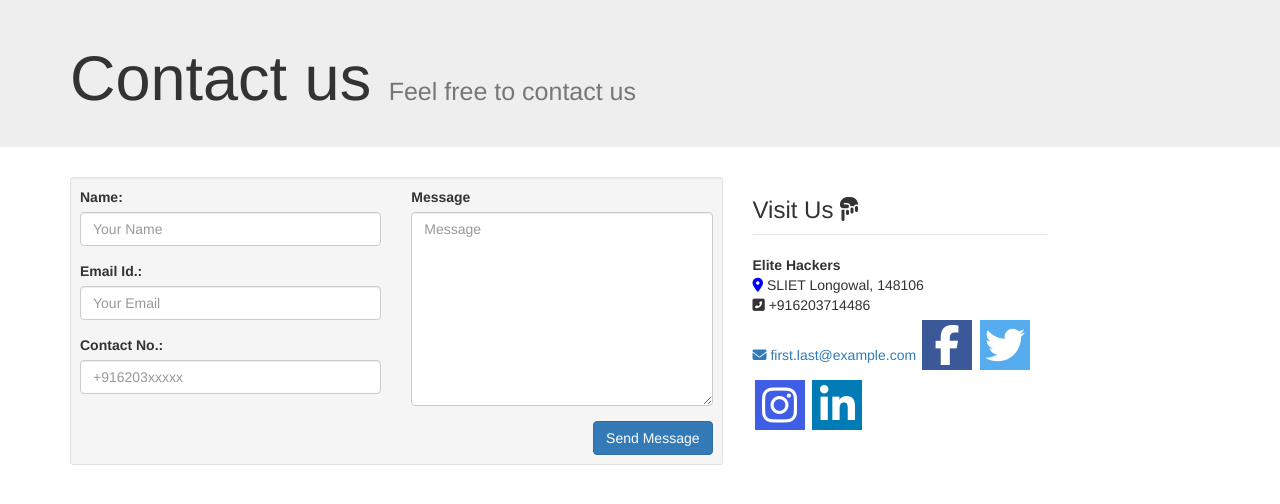
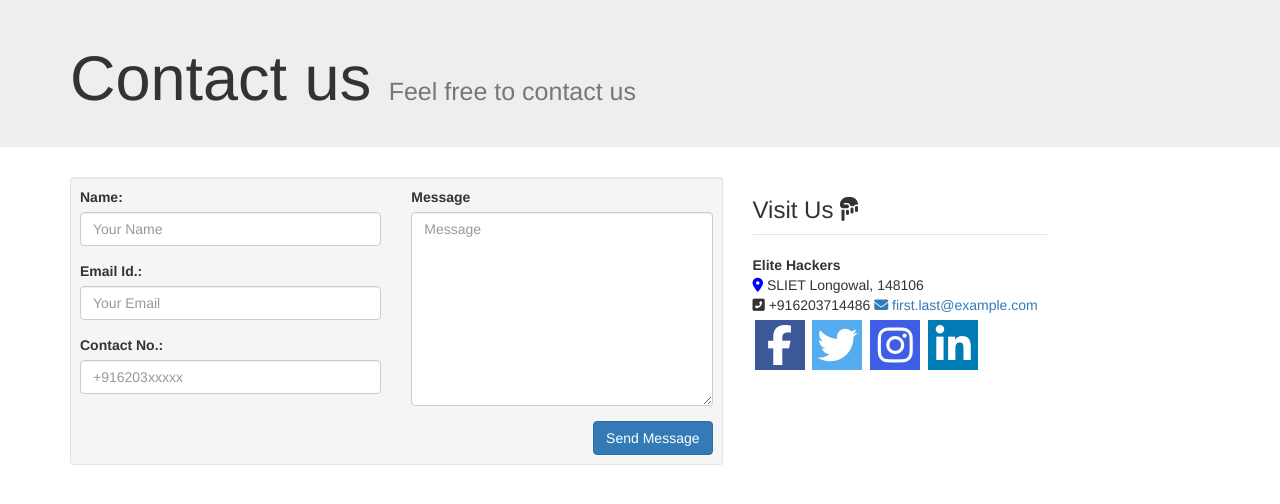
Before and after one commit to shrawan7/shrawan7.github.io, a plain HTML site: page contactUs.html in a window 1280 px wide. Drawn offline with nearby package versions, Linux system fonts and the light colour scheme.

Commit message:
Update contactUs.html

```diff
--- a/contactUs.html
+++ b/contactUs.html
@@ -62,8 +62,8 @@
                                 <address>
                                     <strong>Elite Hackers</strong><br>
                                     <i class="fas fa-map-marker-alt" id="loc"></i> SLIET Longowal, 148106 <br>
-                                    <i class="fas fa-phone-square-alt"></i> +916203714486 <br>
-                                    <a href="mailto:#"><i class="fas fa-envelope"></i> first.last@example.com</a>
+                                    <i class="fas fa-phone-square-alt"></i> +916203714486
+                                    <a href="mailto:#"><i class="fas fa-envelope"></i> first.last@example.com</a><br>
                                     <a href="#" class="fa" id="facebook"><i class="fab fa-facebook-f"></i></a>
                                     <a href="#" class="fa" id="twitter"><i class="fab fa-twitter"></i></a>
                                     <a href="#" class="fa" id="instagram"><i class="fab fa-instagram"></i></a>
```
